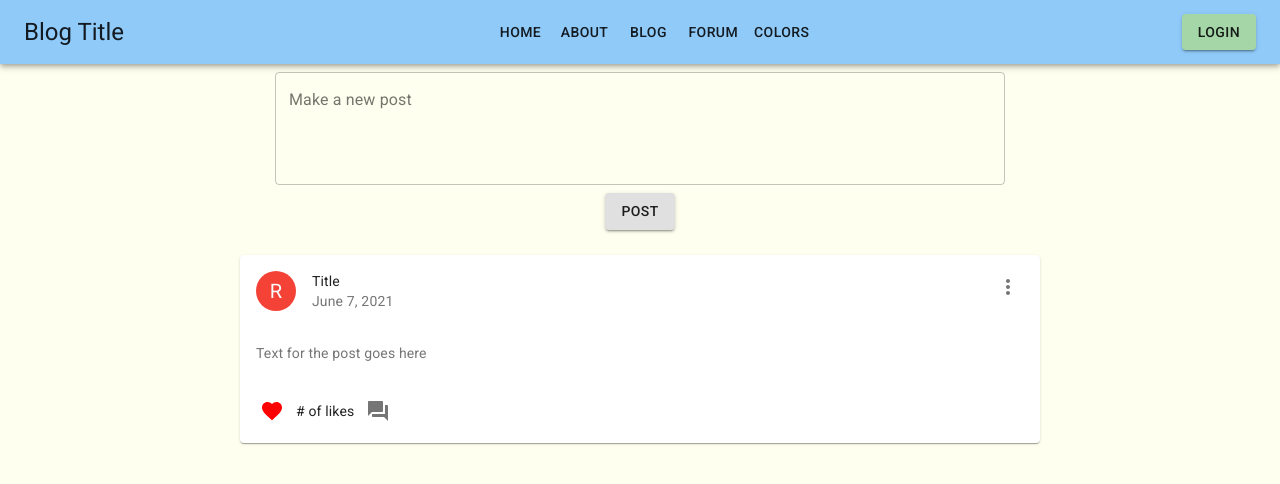
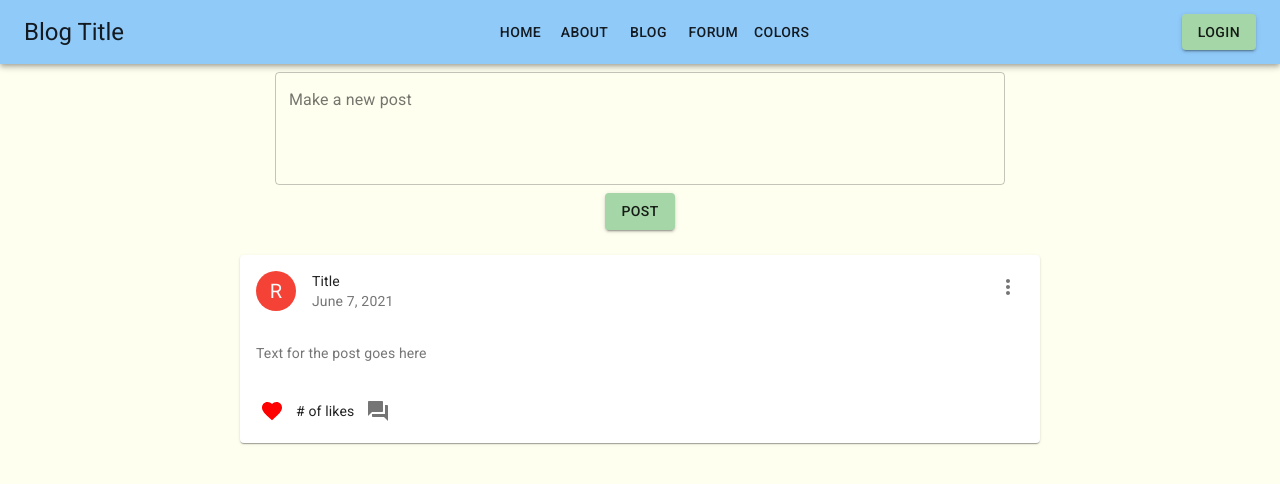
Before and after one commit to myanhtle/Influencer-Blog, a React (Create React App) app: page /forum in a window 1280 px wide. Shown: the top 484 px of the page. Built offline with nearby package versions, Linux system fonts and the light colour scheme.

Commit message:
button color

```diff
--- a/src/components/CreateForumPost.js
+++ b/src/components/CreateForumPost.js
@@ -38,7 +38,9 @@ export default function CreateForumPost() {
             justifyContent: "center",
           }}
         >
-          <Button variant="contained">Post</Button>
+          <Button variant="contained" color="secondary">
+            Post
+          </Button>
         </div>
       </form>
     </div>
```
